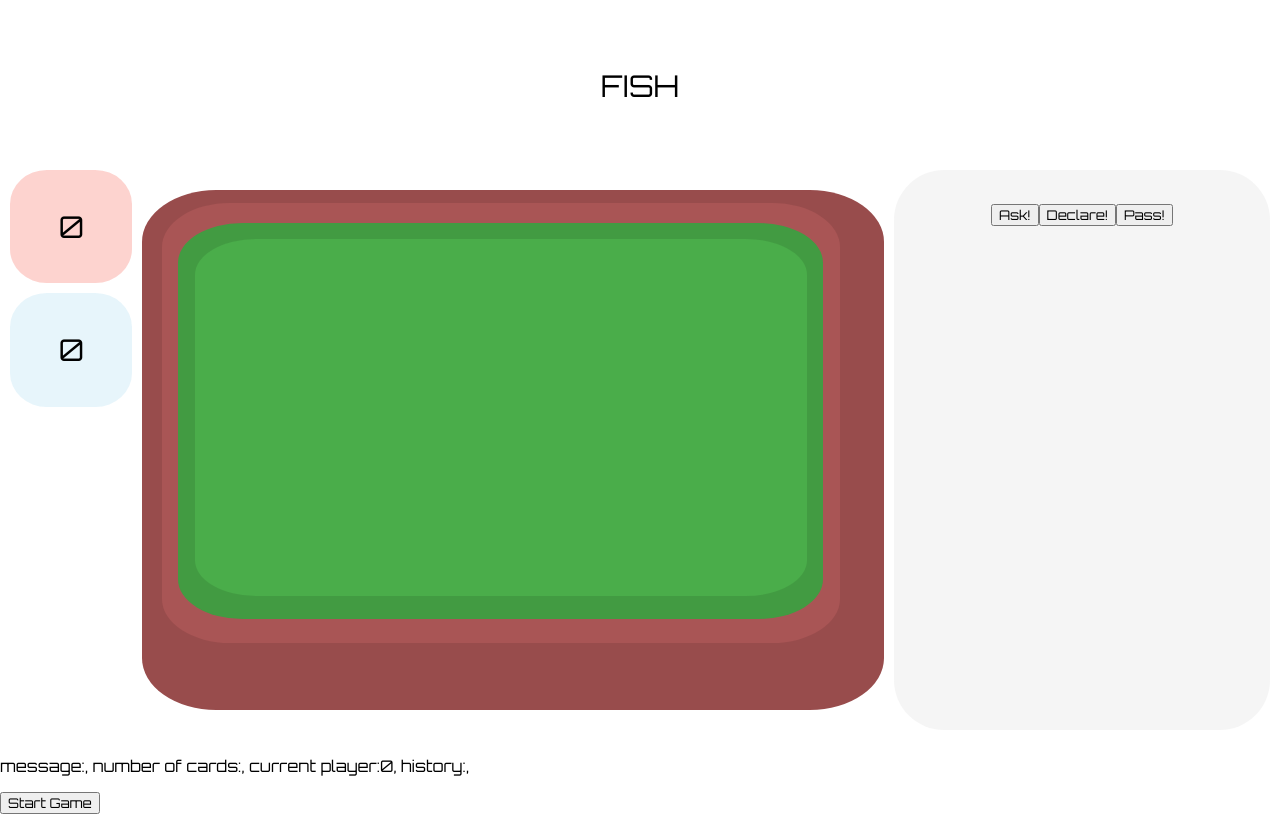
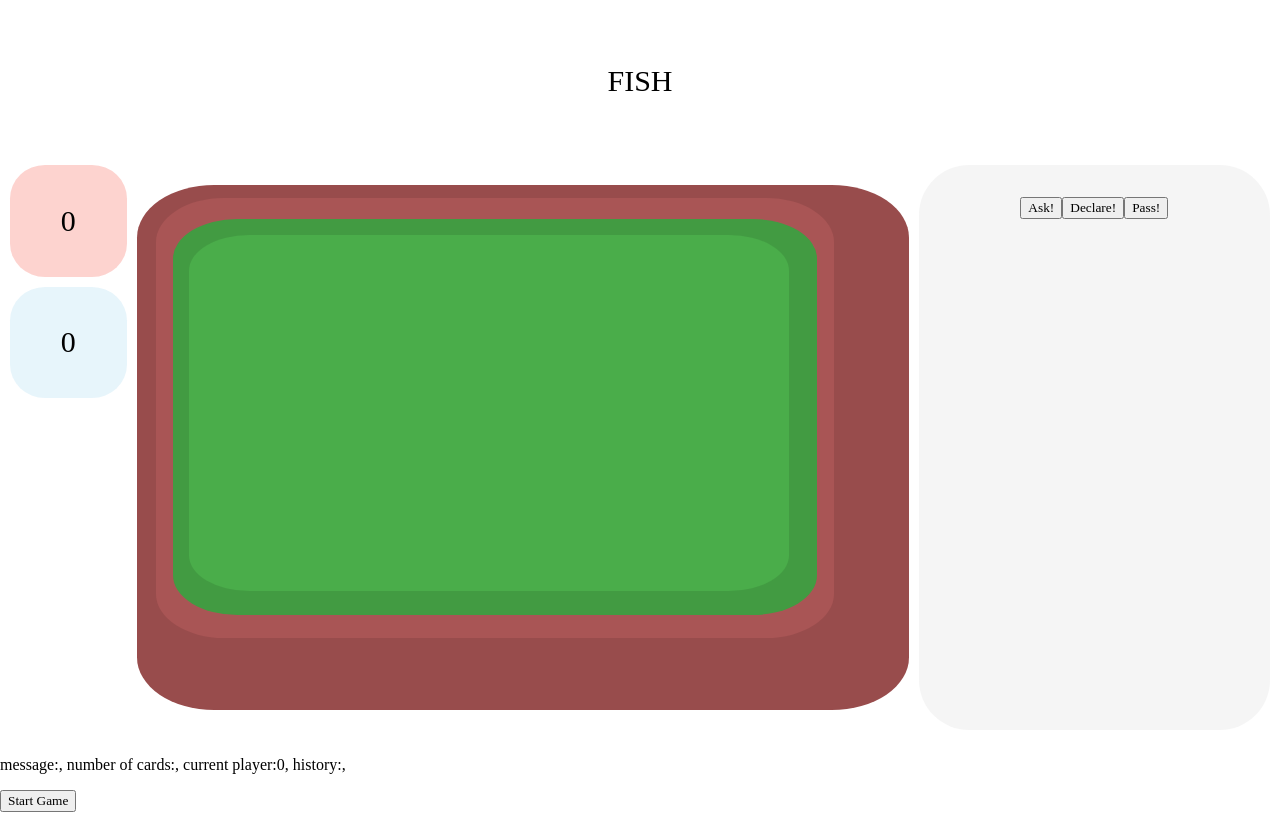
Before and after one commit to Edgar-Roman/nutty_arcade, a React (Create React App) app in the folder Fish-Frontend/: page / in a window 1280 px wide. Built offline with nearby package versions, Linux system fonts and the light colour scheme.

Commit message:
Changed font

```diff
--- a/Fish-Frontend/src/Fish.css
+++ b/Fish-Frontend/src/Fish.css
@@ -1,7 +1,7 @@
 @import url('https://fonts.googleapis.com/css?family=Orbitron|Quicksand:500');
 
 * {
-    font-family: Orbitron !important;
+    font-family: comic-sans;
 }
 
 .header { grid-area: header; }
@@ -89,12 +89,43 @@
   margin-top: 2.5%;
   margin-left: 2.5%;
   position: absolute;
-  width: 95%;
-  height: 90%;
+  width: 90%;
+  height: 85%;
   background-color: #4aad4a;
   border-radius: 10%;
+
+  display: grid;
+  grid-template-areas:
+    'three four five'
+    'one zero two';
+  grid-gap: 10px;
+  padding: 10px;
 }
 
 button{
     cursor: pointer;
 }
+
+.player3 {
+    grid-area: three;
+}
+
+.player4 {
+    grid-area: four;
+}
+
+.player5 {
+    grid-area: five;
+}
+
+.player1 {
+    grid-area: one;
+}
+
+.player2 {
+    grid-area: two;
+}
+
+.player3 {
+    grid-area: three;
+}
--- a/Fish-Frontend/src/Fish.jsx
+++ b/Fish-Frontend/src/Fish.jsx
@@ -109,7 +109,7 @@ class Fish extends React.Component {
             var card = require('' + this.state.handToDisplay[i]);
             cards[i] = <img key={i}
                             src={card}
-                            width="40px"
+                            width="30px"
                             height="auto"
                             />
         }
@@ -126,7 +126,14 @@ class Fish extends React.Component {
                         <div id="small-circle">
                             <div id="smaller-circle">
                                 <div id="smallest-circle">
-                                    {cards}
+                                    <div class="player3">{this.state.numCards[3]}</div>
+                                    <div class="player4">{this.state.numCards[4]}</div>
+                                    <div class="player5">{this.state.numCards[5]}</div>
+                                    <div class="player1">{this.state.numCards[1]}</div>
+                                    <div class="player0">
+                                        {cards}
+                                    </div>
+                                    <div class="player2">{this.state.numCards[2]}</div>
                                 </div>
                             </div>
                         </div>
```
